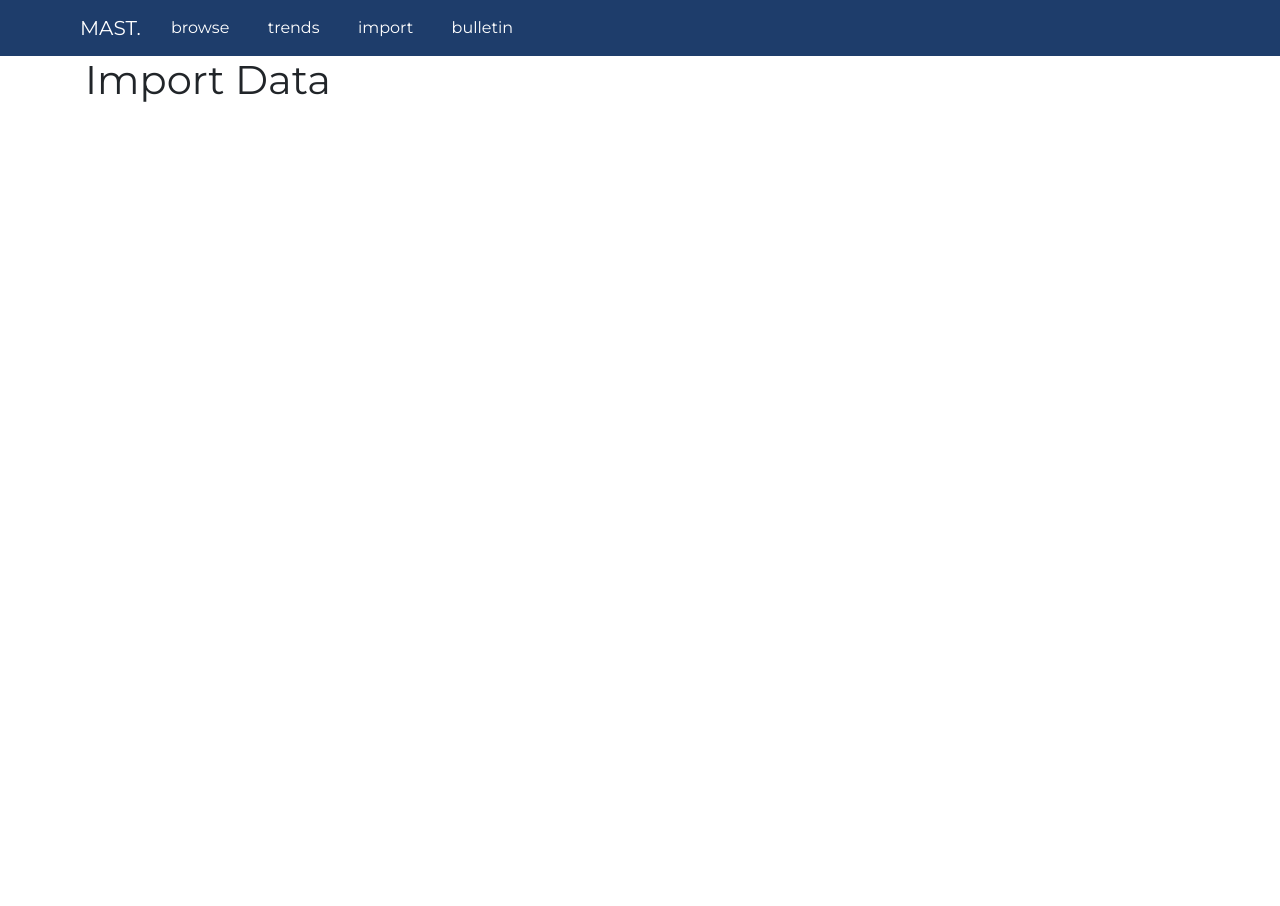
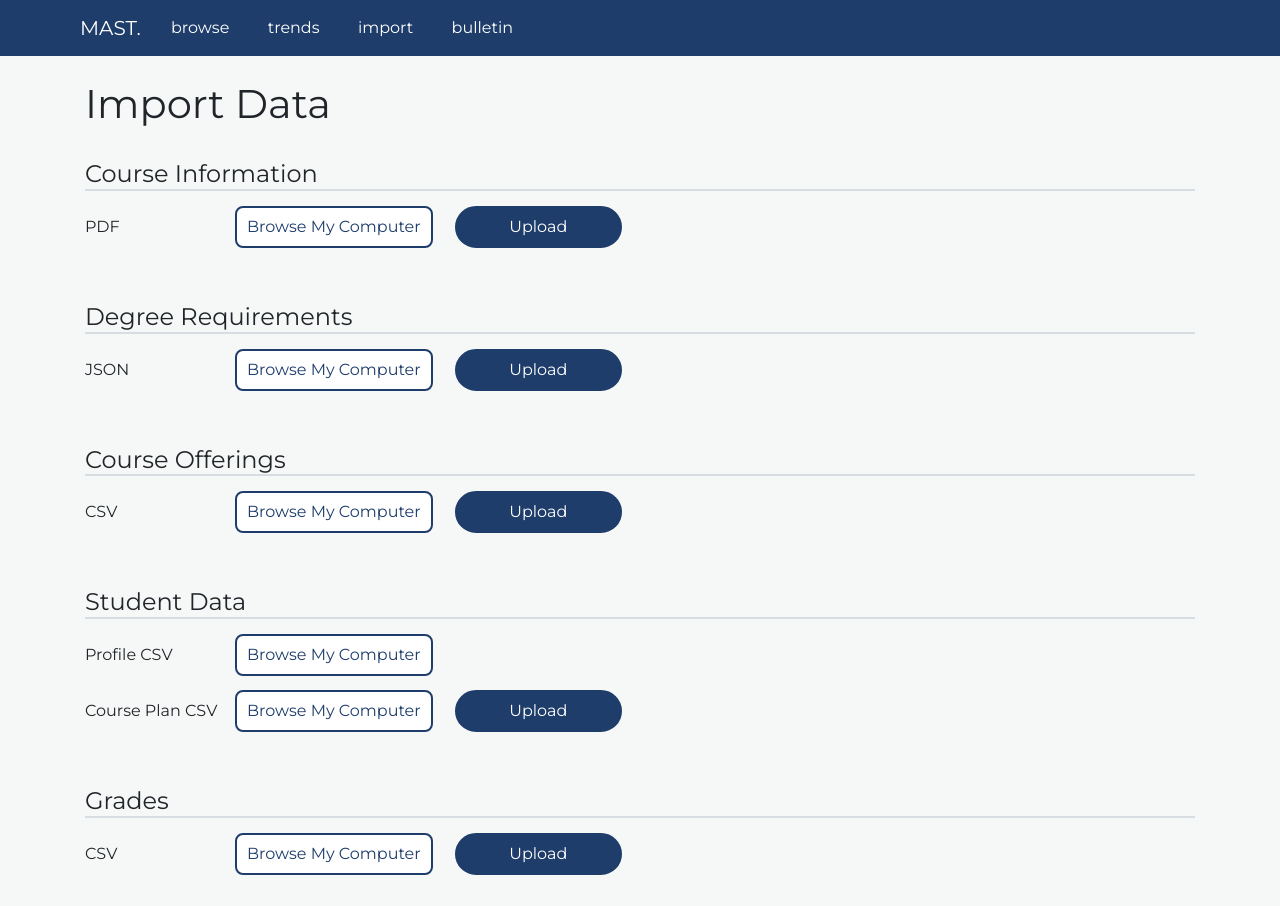
Before and after one commit to casseyhu/mast, a React (Create React App) app: page /import in a window 1280 px wide. Before the commit the page ends 800 px from the top, so only its background shows below. Built offline with nearby package versions, Linux system fonts and the light colour scheme.

Commit message:
import data page UI but no functionality

```diff
--- a/public/index.html
+++ b/public/index.html
@@ -21,7 +21,7 @@
 
     <title>MAST</title>
   </head>
-  <body>
+  <body style="background-color: #F6F8F8;">
     <noscript>You need to enable JavaScript to run this app.</noscript>
     <div id="root"></div>
     <!--
--- /dev/null
+++ b/src/components/Button.jsx
@@ -0,0 +1,12 @@
+import React from 'react';
+
+const Button = (props) => {
+    return (
+        <button className={`${props.variant}-button`}
+            onClick={props.onClick}>
+            {props.text}
+        </button>
+    )
+}
+
+export default Button
--- /dev/null
+++ b/src/components/ImportItem.jsx
@@ -0,0 +1,28 @@
+import React from 'react';
+import Button from '../components/Button';
+
+const ImportItem = (props) => {
+    return (
+        <div style={{margin:"1.5rem 0"}}>
+            <h4>{props.header}</h4>
+            {props.first &&
+            <div className="flex-horizontal">
+                <span style={{width:"150px"}}>{props.first}</span>
+                <div style={{width:"20"}}>
+                    <Button variant="square" text="Browse My Computer"/>
+                </div>
+            </div>}
+            <div className="flex-horizontal">
+                <span style={{width:"150px"}}>{props.type}</span>
+                <div style={{width:"20"}}>
+                    <Button variant="square" text="Browse My Computer"/>
+                </div>
+                <div style={{width:"15%", marginLeft:"1.4rem"}}>
+                    <Button variant="round" text="Upload" />
+                </div>
+            </div>
+        </div>
+    )
+}
+
+export default ImportItem
--- /dev/null
+++ b/src/constants/svgs.js
@@ -0,0 +1 @@
+export const SEARCH_ICON = <svg xmlns="http://www.w3.org/2000/svg" width="24" height="24" viewBox="0 0 24 24"><path d="M23.809 21.646l-6.205-6.205c1.167-1.605 1.857-3.579 1.857-5.711 0-5.365-4.365-9.73-9.731-9.73-5.365 0-9.73 4.365-9.73 9.73 0 5.366 4.365 9.73 9.73 9.73 2.034 0 3.923-.627 5.487-1.698l6.238 6.238 2.354-2.354zm-20.955-11.916c0-3.792 3.085-6.877 6.877-6.877s6.877 3.085 6.877 6.877-3.085 6.877-6.877 6.877c-3.793 0-6.877-3.085-6.877-6.877z"/></svg>
--- a/src/css/App.css
+++ /dev/null
@@ -1,38 +0,0 @@
-.App {
-    text-align: center;
-}
-
-.App-logo {
-    height: 40vmin;
-    pointer-events: none;
-}
-
-@media (prefers-reduced-motion: no-preference) {
-    .App-logo {
-        animation: App-logo-spin infinite 20s linear;
-    }
-}
-
-.App-header {
-    background-color: #282c34;
-    min-height: 100vh;
-    display: flex;
-    flex-direction: column;
-    align-items: center;
-    justify-content: center;
-    font-size: calc(10px + 2vmin);
-    color: white;
-}
-
-.App-link {
-    color: #61dafb;
-}
-
-@keyframes App-logo-spin {
-    from {
-        transform: rotate(0deg);
-    }
-    to {
-        transform: rotate(360deg);
-    }
-}
--- a/src/css/components.css
+++ b/src/css/components.css
@@ -1,10 +1,6 @@
-@import '~bootstrap/dist/css/bootstrap.css';
 
-:root {
-  --dark-blue: rgb(30, 61, 107);
-  --off-white: rgb(246, 248, 248);
-}
 
+/* Navbar CSS */
 nav {
     height: 3.5rem;
     background-color: var(--dark-blue) !important;
@@ -21,3 +17,38 @@ nav {
 .toggler {
     border: none;
 }
+
+/* Buttons and Input CSS */
+
+.input, .round-button {
+    font-size: 16px;
+    padding: 7px 10px;
+    margin: 7px auto;
+    border: 2px solid var(--dark-blue);
+    border-radius: 2rem;
+    width: 100%;
+}
+.round-button {
+    background-color: var(--dark-blue);
+    color: white;
+}
+.round-button:hover {
+    background: rgba(30, 61, 107, 0.95);
+    border: 2px solid rgba(30, 61, 107, 0.95);
+}
+.square-button {
+    font-size: 16px;
+    padding: 7px 10px;
+    margin: 7px auto;
+    border: 2px solid var(--dark-blue);
+    border-radius: 0.5rem;
+    width: 100%;
+    background-color: white;
+    color: var(--dark-blue);
+}
+.input {
+    background: rgba(255, 255, 255, 0.3);
+}
+.input:focus {
+    outline: none;
+}
--- a/src/css/index.css
+++ b/src/css/index.css
@@ -1,17 +1,39 @@
 @import '~bootstrap/dist/css/bootstrap.css';
 
 :root {
-  --dark-blue: rgb(30, 61, 107);
-  --off-white: rgb(246, 248, 248);
+	--dark-blue: rgb(30, 61, 107);
+	--off-white: rgb(246, 248, 248);
+	--grey: rgb(215, 221, 226);
 }
 
 
 * {
-  box-sizing: border-box;
-  margin: 0;
-  font-family: "Montserrat", sans-serif;
+	box-sizing: border-box;
+	margin: 0;
+	font-family: "Montserrat", sans-serif;
 }
 
-.container-fluid {
-  background-color: red !important;
+h1 {
+	margin-top: 1.5rem;
 }
+h4 {
+	/* margin-top: 1rem; */
+	border-bottom: 2px solid var(--grey);
+	width: 100%;
+}
+
+.flex-horizontal {
+	display: flex;
+	flex-direction: row;
+	width: 100%;
+	align-items: center;
+	justify-content: flex-start;
+}
+
+.flex-vertical {
+	display: flex;
+	flex-direction: column;
+	width: 100%;
+	/* align-items: center; */
+	justify-content: flex-start;
+}
--- a/src/pages/Import.jsx
+++ b/src/pages/Import.jsx
@@ -1,12 +1,19 @@
 import React, { Component } from 'react';
 import Container from "react-bootstrap/Container";
-
+import ImportItem from '../components/ImportItem'
 
 class Import extends Component {
     render() {
         return (
-            <Container fluid="lg">
+            <Container fluid="lg" className="container">
                 <h1>Import Data</h1>
+                <div className="flex-vertical">
+                    <ImportItem header="Course Information" type="PDF"/>
+                    <ImportItem header="Degree Requirements" type="JSON"/>
+                    <ImportItem header="Course Offerings" type="CSV"/>
+                    <ImportItem header="Student Data" first="Profile CSV" type="Course Plan CSV"/>
+                    <ImportItem header="Grades" type="CSV"/>
+                </div>
             </Container>
         );
     }
```
Also changed, not shown: src/components/InputField.jsx (added, +15 -0 lines), src/components/Dropdown.jsx (added).
